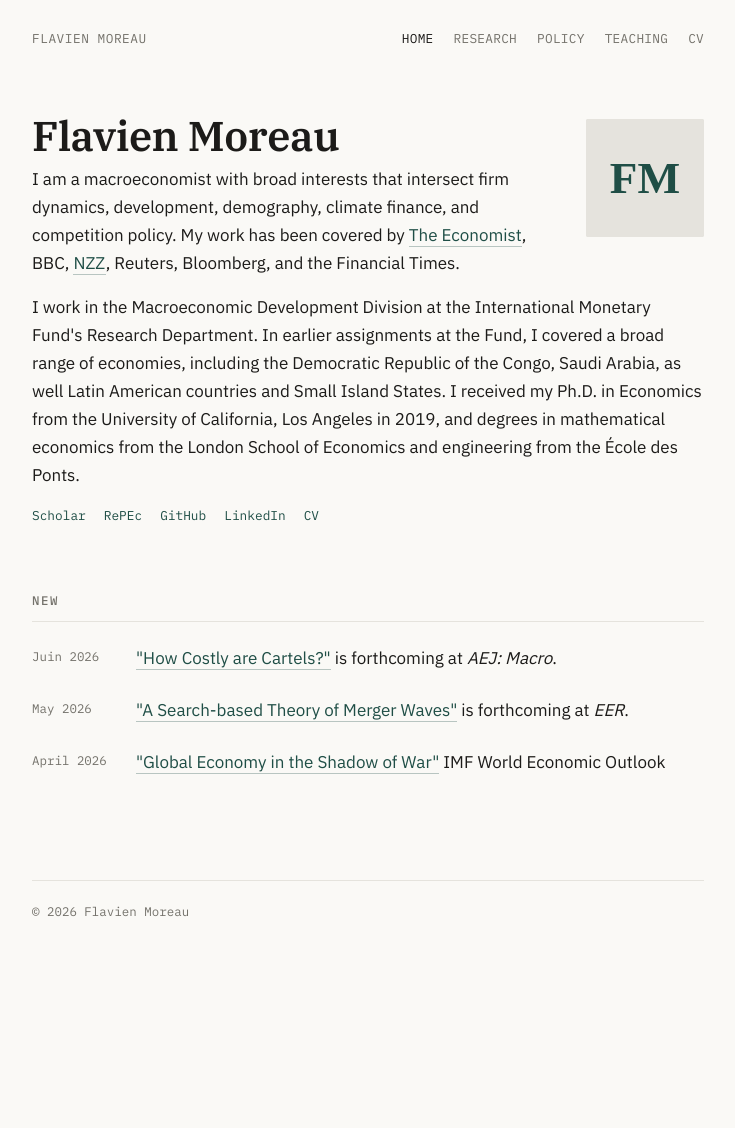
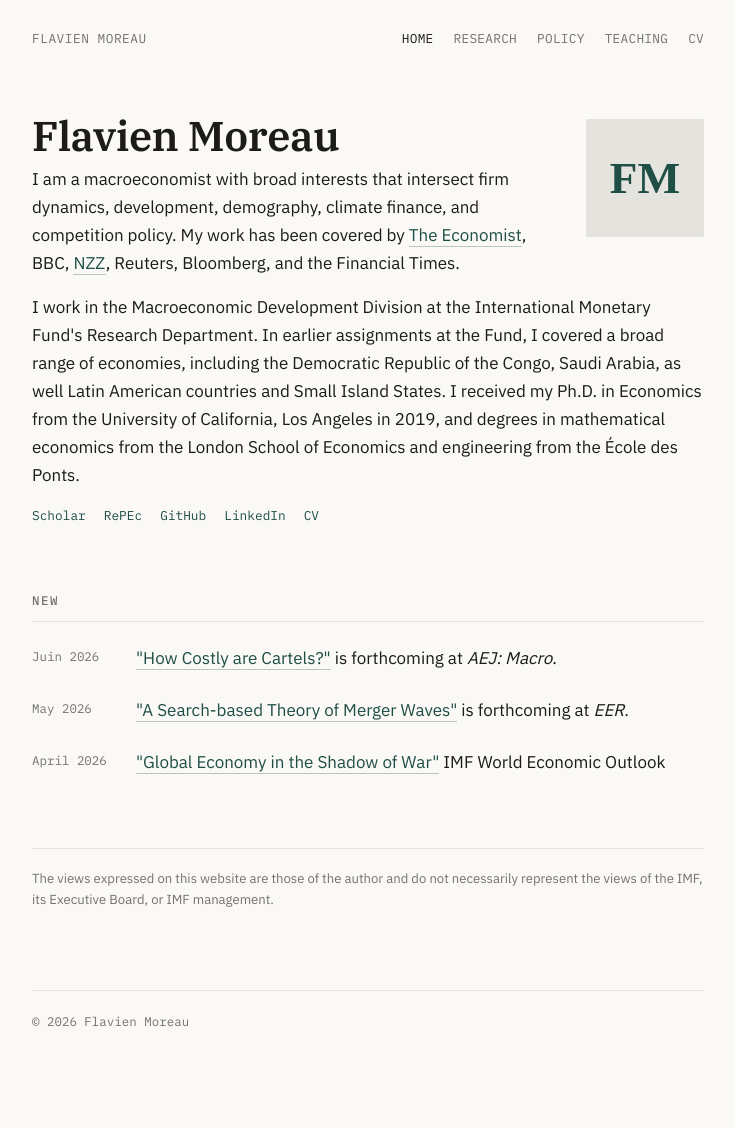
Before and after one commit to flavienmoreau/flavienmoreau.github.io, a Jekyll site: the page built from index.md, in a window 1280 px wide. Shown: the whole page, without its empty margins (272-1007 px from the left). Built offline with Jekyll 4.4.1, drawn with Linux system fonts in a browser that asks for light colours; before the commit the page ends 1018 px from its top, so only the background shows below that.

Commit message:
Add disclaimer about views expressed on the website
Added a disclaimer about the views expressed on the website.

```diff
--- a/index.md
+++ b/index.md
@@ -23,3 +23,6 @@ title: Home
   </div>
   {% endfor %}
 </section>
+<div style="margin-top:48px;padding-top:20px;border-top:1px solid var(--rule);">
+  <p style="font-size:.82rem;color:var(--muted);line-height:1.55;margin:0;">The views expressed on this website are those of the author and do not necessarily represent the views of the IMF, its Executive Board, or IMF management.</p>
+</div>
```
